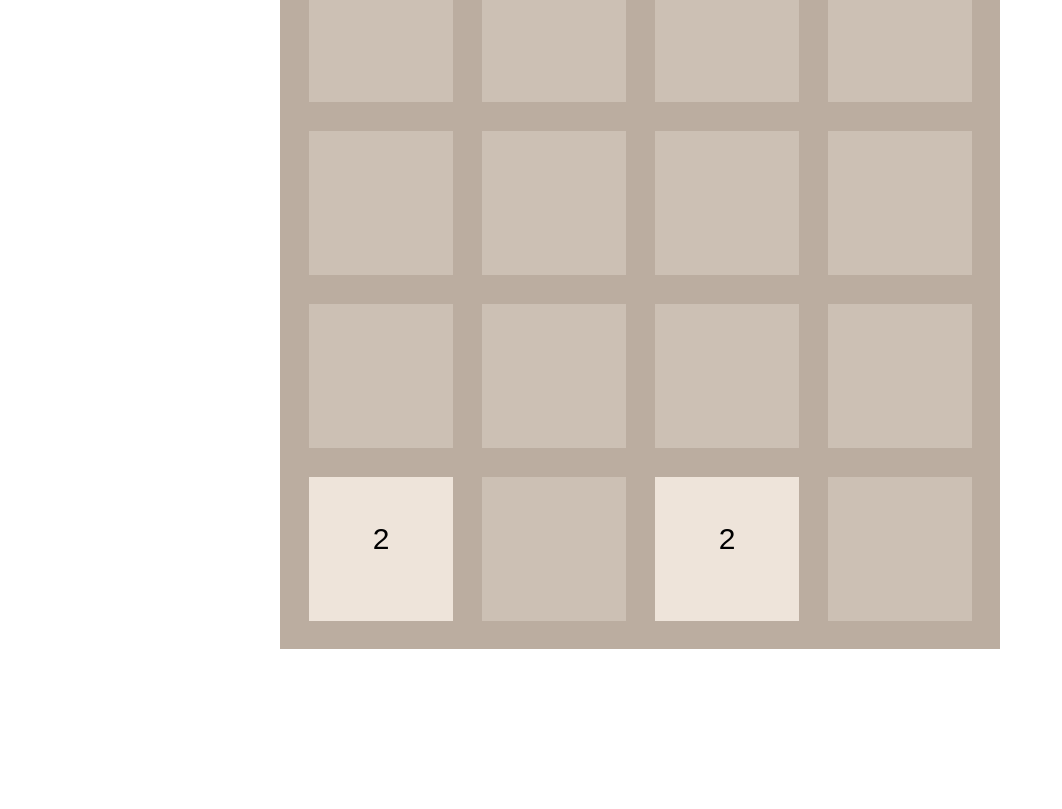
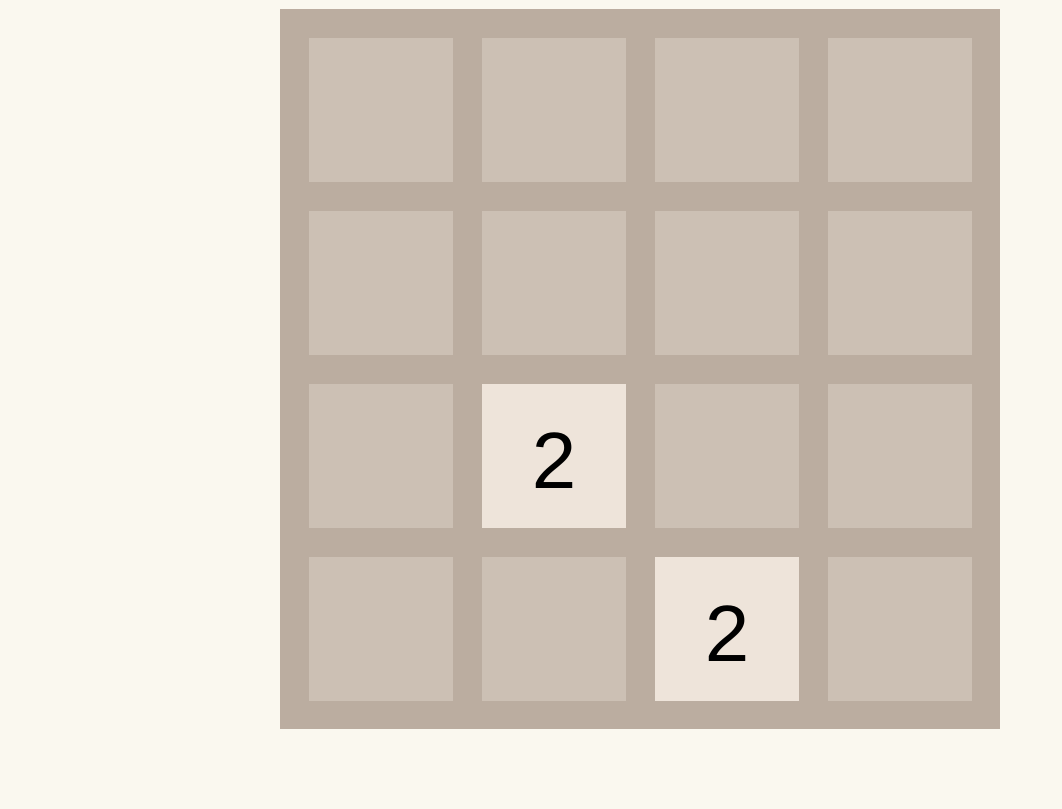
Before and after one commit to portrik/2048js, a website built with webpack: page src/index.html in a window 1280 px wide. Shown: the part 137-946 px from the top of the page, without its empty margins (0-1062 px from the left). Before the commit the page ends 800 px from the top, so only its background shows below. Built offline with nearby package versions, Linux system fonts and the light colour scheme.

Commit message:
Added nicer design, text and randomized spawn values

```diff
--- a/src/css/base.css
+++ b/src/css/base.css
@@ -1,3 +1,15 @@
+html, body {
+    margin: 0;
+    padding: 0;
+    background: #faf8ef;
+    color: #776e65;
+    font-size: 18px;
+}
+
+body {
+    margin: 80px 0;
+}
+
 #game-area {
     background-color: #bbada0;
     margin: auto;
--- a/src/js/gamemodules/Game.mjs
+++ b/src/js/gamemodules/Game.mjs
@@ -12,6 +12,9 @@ export class Game {
 
         this.playArea = new PlayArea(playArea);
         this.playArea.setUp(this.size);
+
+        playArea.addEventListener('gameOver', () => this.gameOver());
+        playArea.addEventListener('victory', () => this.victory());
     }
 
     setUpController(playArea) {
@@ -42,4 +45,12 @@ export class Game {
         console.log('Moving down');
         document.getElementById('debug').innerText = 'Moving down';
     }
+
+    gameOver() {
+        console.log('Game over');
+    }
+
+    victory() {
+        console.log('Victory');
+    }
 }
--- a/src/js/gamemodules/PlayArea.mjs
+++ b/src/js/gamemodules/PlayArea.mjs
@@ -2,8 +2,8 @@ import { Tile } from './Tile.mjs';
 
 export class PlayArea {
     constructor(area) {
+        this.chance = 0.2;
         this.area = area;
-
         this.resizeArea();
 
         // Resizes the game area at every window resize
@@ -70,11 +70,12 @@ export class PlayArea {
                     context.fillStyle = this.board[j][i].color;
                     context.fillRect(x, y, tileSize, tileSize);
 
-                    context.font = '30px Arial';
+                    context.font = '80px Arial';
                     context.textAlign = 'center';
                     context.fillStyle = 'black';
+                    context.textBaseline = 'middle';
                     let textX = x + Math.round(tileSize / 2);
-                    let textY = y + Math.round(tileSize / 2);
+                    let textY = y + Math.round(tileSize / 2) + 10;
 
                     context.fillText(this.board[j][i].value, textX, textY);
                 }
@@ -107,10 +108,21 @@ export class PlayArea {
             let x = available_spaces[position][0];
             let y = available_spaces[position][1];
 
-            this.board[x][y] = new Tile(2, '#eee4da');
+            let roll = Math.random();
+            let value = 2;
+
+            if (roll < this.chance) {
+                value = 4;
+            }
+
+            this.board[x][y] = new Tile(value);
         }
         else {
             this.area.dispatchEvent(new Event('gameOver'));
         }
     }
+
+    moveBoard(x, y) {
+        console.log('Moving board');
+    }
 }
--- a/src/js/gamemodules/Tile.mjs
+++ b/src/js/gamemodules/Tile.mjs
@@ -1,11 +1,27 @@
 export class Tile {
-    constructor(value, color) {
+    constructor(value) {
+        this.colors = {
+            2: "#eee4da",
+            4: "#ede0c8",
+            8: "#f2b179",
+            16: "#f59563",
+            32: "#f67c5f",
+            64: "#f65e3b",
+            128: "#edcf72",
+            256: "#edcc61",
+            512: "#edc850",
+            1024: "#edc53f",
+            2048: "#edc53f",
+        };
+
         this.value = value;
-        this.color = color;
+        this.color = this.colors[this.value];
     }
 
-    merge(newColor) {
+    merge() {
         this.value *= 2;
-        this.color = newColor;
+        this.color = this.colors[this.value];
+
+        return this.value == 2048;
     }
 }
```
